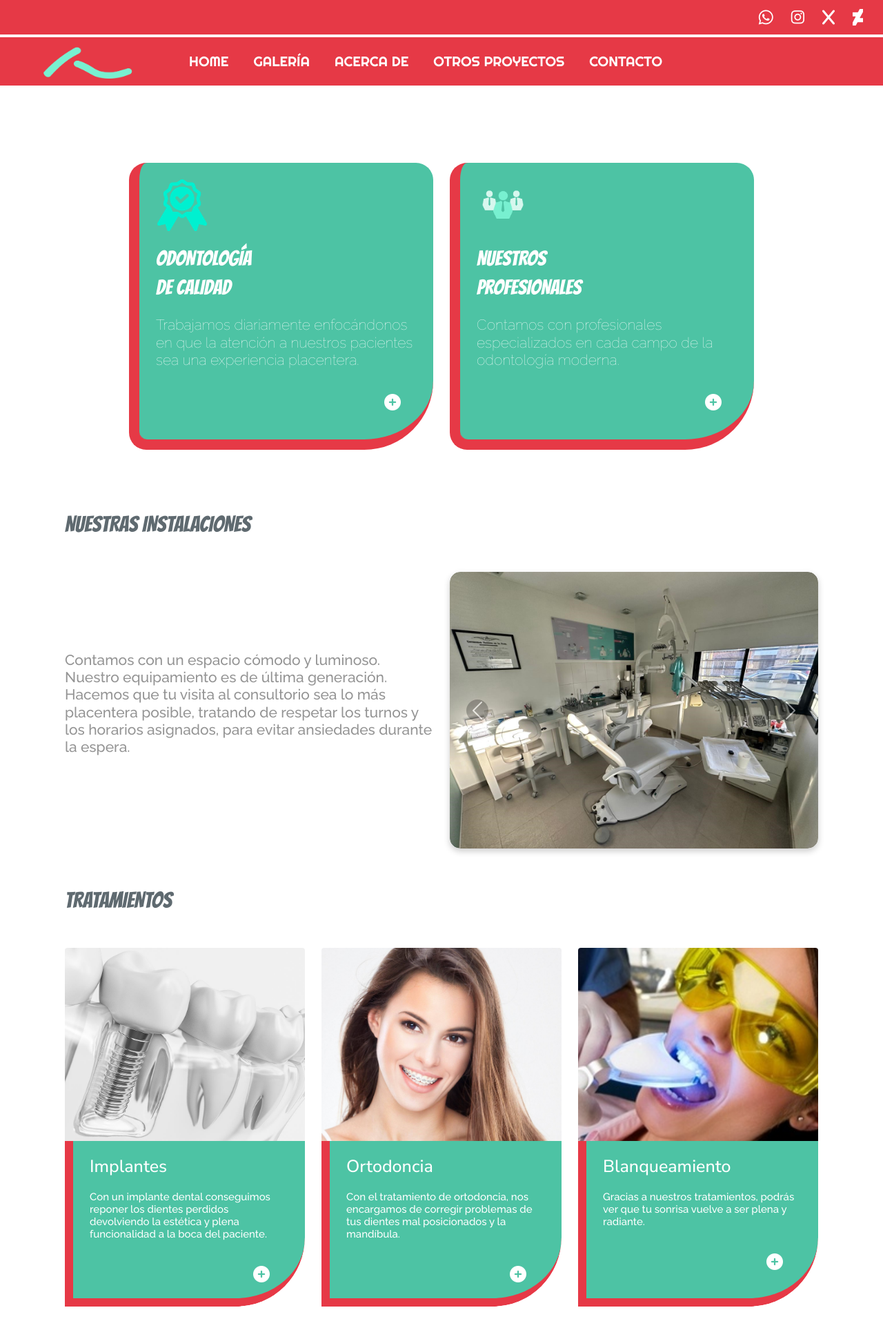
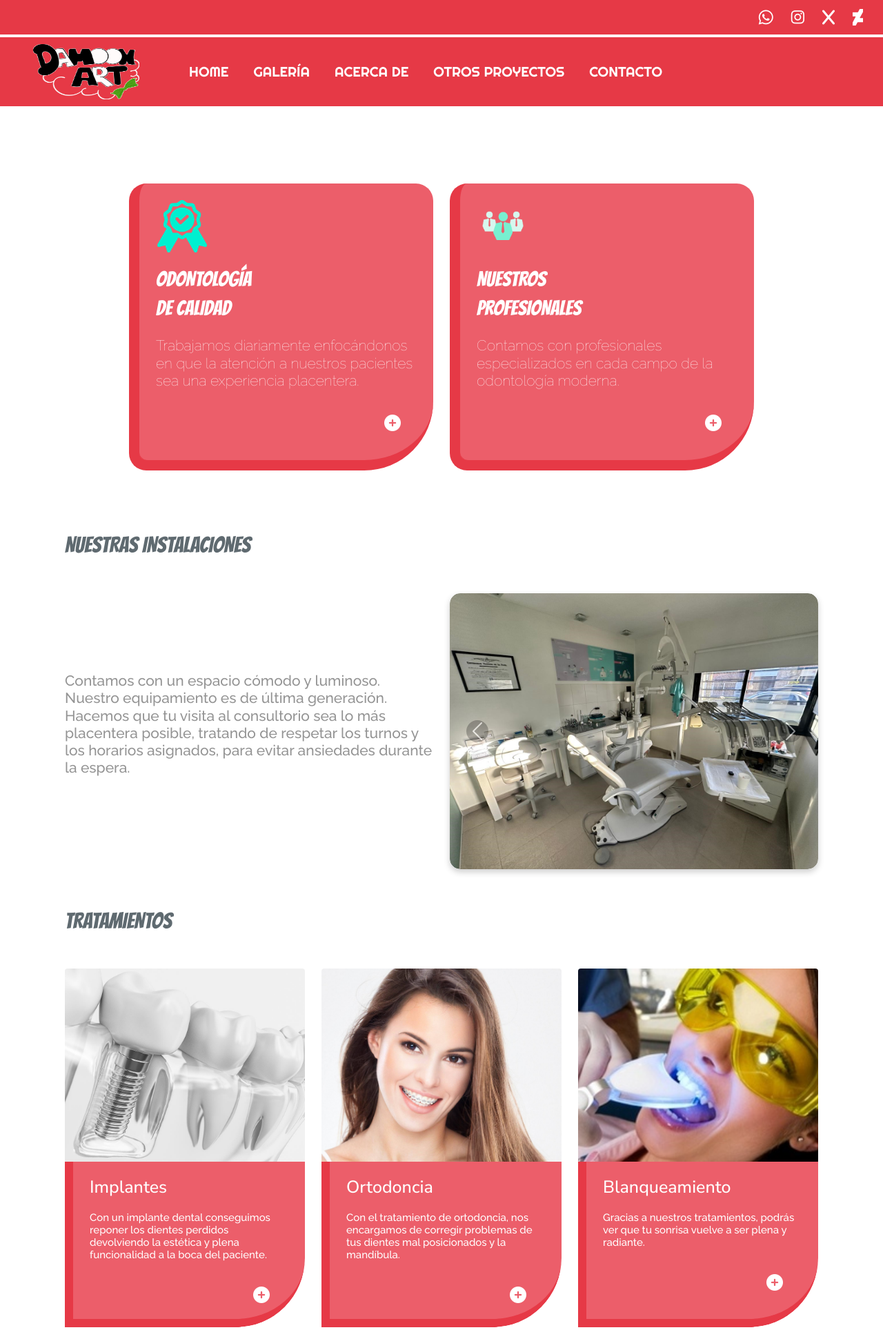
Before and after one commit to Damoon25/damoonArt, a PHP site: page / in a window 1280 px wide. Shown: the top 1928 px of the page at 69% size. Run offline with PHP 8.4, Linux system fonts and the light colour scheme; some libraries are stand-ins or nearby versions.

Commit message:
commit: Logo

```diff
--- a/public/css/main.css
+++ b/public/css/main.css
@@ -19,7 +19,7 @@
   --login: linear-gradient(120deg, #fdfbfb 0%, #ebedee 100%);
   --color1: #E63946;
   --color1b: rgba(11, 36, 27, 0.4);
-  --color2: #4dc3a4;
+  --color2: #ec5e6a;
   --color3: #949494;
   --text: #ffffff;
   --text-link: #5f6a70;
```
Also changed, not shown: public/img/logo.png.
